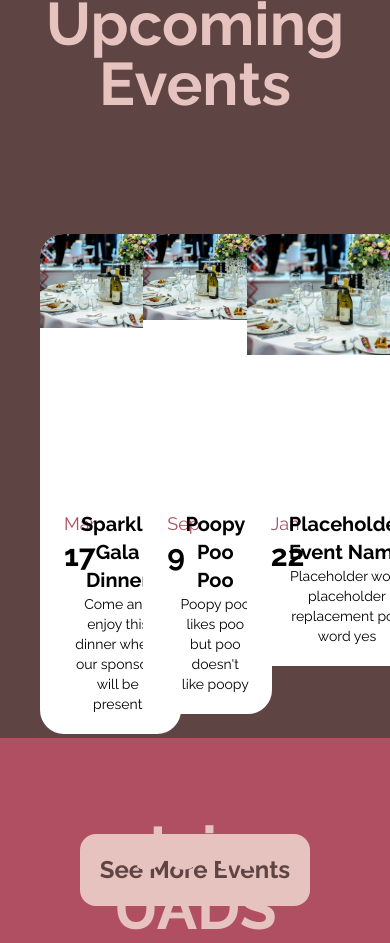
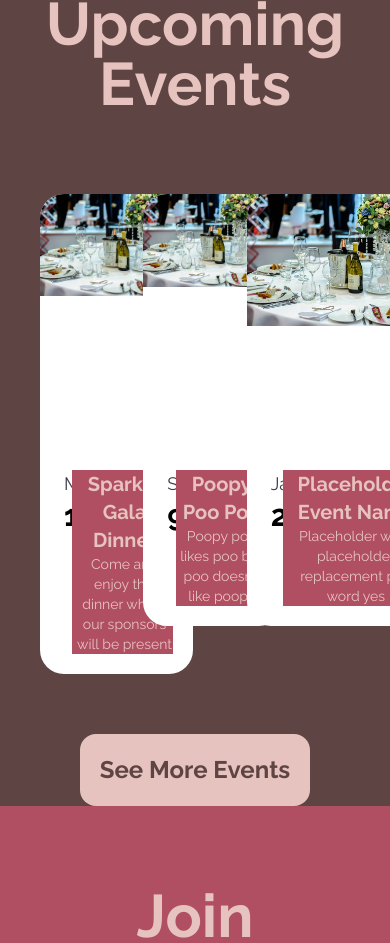
Before and after one commit to UoaWDCC/uads-member-app-v2, a React (Vite) app in the folder web/: page / in a window 390 px wide. Shown: the part 1794-2737 px from the top of the page. Built offline with nearby package versions, Linux system fonts and the light colour scheme.

Commit message:
UADS-19 fix adding responsiveness

```diff
--- a/web/src/pages/Home.tsx
+++ b/web/src/pages/Home.tsx
@@ -169,7 +169,7 @@ function SignupSection() {
 function EventSection() {
   return (
     <>
-      <div className="flex flex-col gap-10 h-screen bg-brown content-center">
+      <div className="flex flex-col h-auto bg-brown content-center">
         <h1 className="p-10 text-center text-6xl font-bold text-light-pink font-raleway">
           Our Upcoming Events
         </h1>
@@ -185,7 +185,7 @@ function EventSection() {
 function EventGroups() {
   return (
     <>
-      <div className="flex flex-row flex-nowrap justify-between  m-10">
+      <div className="flex flex-row sm:flex-wrap flex-nowrap justify-start m-10">
         <EventCard
           image={placeholder}
           eventname="Sparkle Gala Dinner"
@@ -231,28 +231,28 @@ function EventCard({
     <>
       <NavLink to="/events">
         <button>
-          <div className="bg-white h-500 gap-10 rounded-3xl w-11/12">
+          <div className="bg-white h-500 rounded-3xl md:w-1/2 lg:w-2/6"> {/* Adjust width for medium screens */}
             <div className="h-64 overflow-hidden">
               <img
-                className="w-full rounded-3xl rounded-b-none"
+                className=" rounded-3xl rounded-b-none"
                 src={image}
-              ></img>
+                alt="Event"
+              />
             </div>
             <div className="flex flex-row justify-evenly m-5 pb-5">
               <div className="justify-start pl-1">
-                <h3 className="text-center text-pink text-lg font-raleway">
+                <h3 className="text-center text-gray text-lg font-raleway bg-white">
                   {month}
                 </h3>
                 <h2 className="text-center font-bold text-black text-3xl font-raleway">
                   {date}
                 </h2>
               </div>
-              <div className="pl-1 text-center grow-0">
-                {/* eventdesc not centered on card need to fix */}
-                <h2 className="text-center font-bold text-black text-xl font-raleway">
+              <div className="pl-1 text-center md:text-left md:pl-0 bg-pink m-0"> {/* Adjust alignment for medium screens */}
+                <h2 className="text-center md:text-left font-bold text-light-pink text-xl font-raleway">
                   {eventname}
                 </h2>
-                <p className="text-black text-sm font-raleway">{eventdesc}</p>
+                <p className="text-light-pink text-sm font-raleway">{eventdesc}</p>
               </div>
             </div>
           </div>
@@ -261,6 +261,7 @@ function EventCard({
     </>
   );
 }
+
 
 interface PinkButtonProps {
   linkto: string;
```
